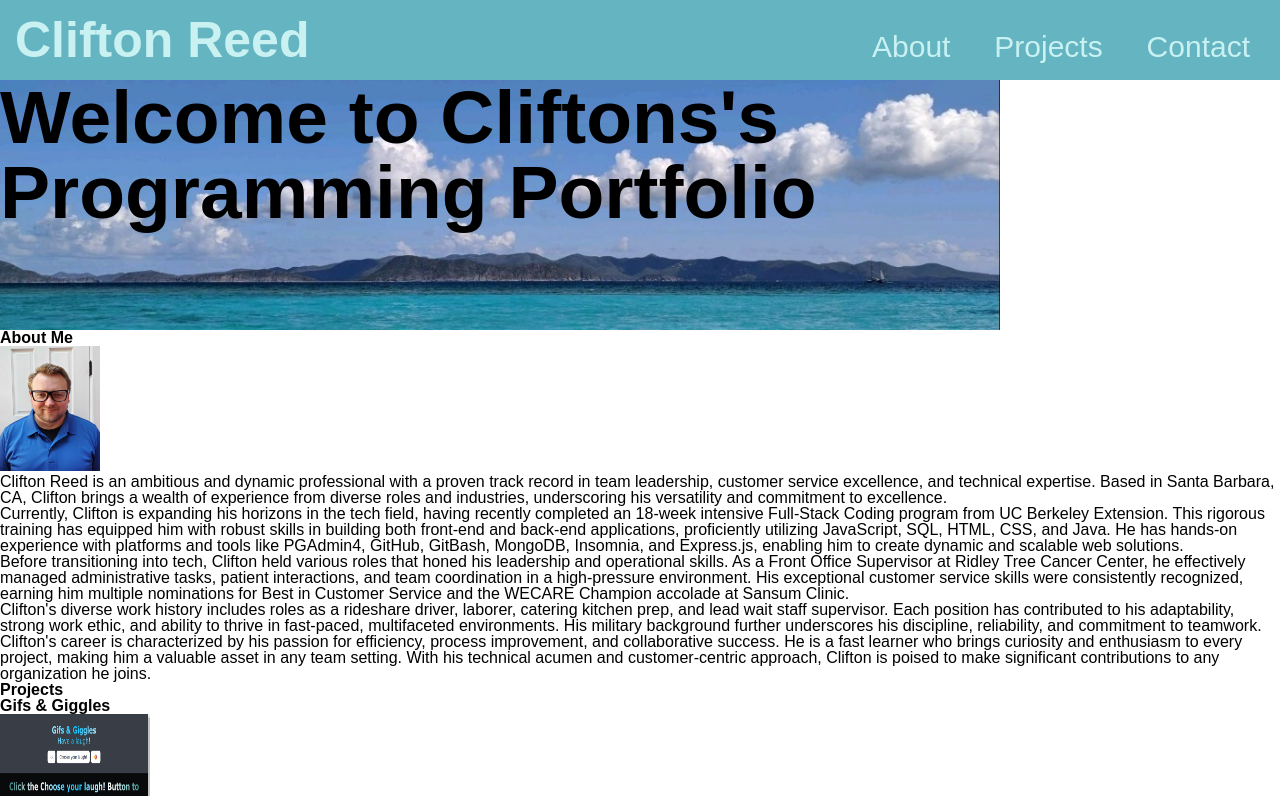
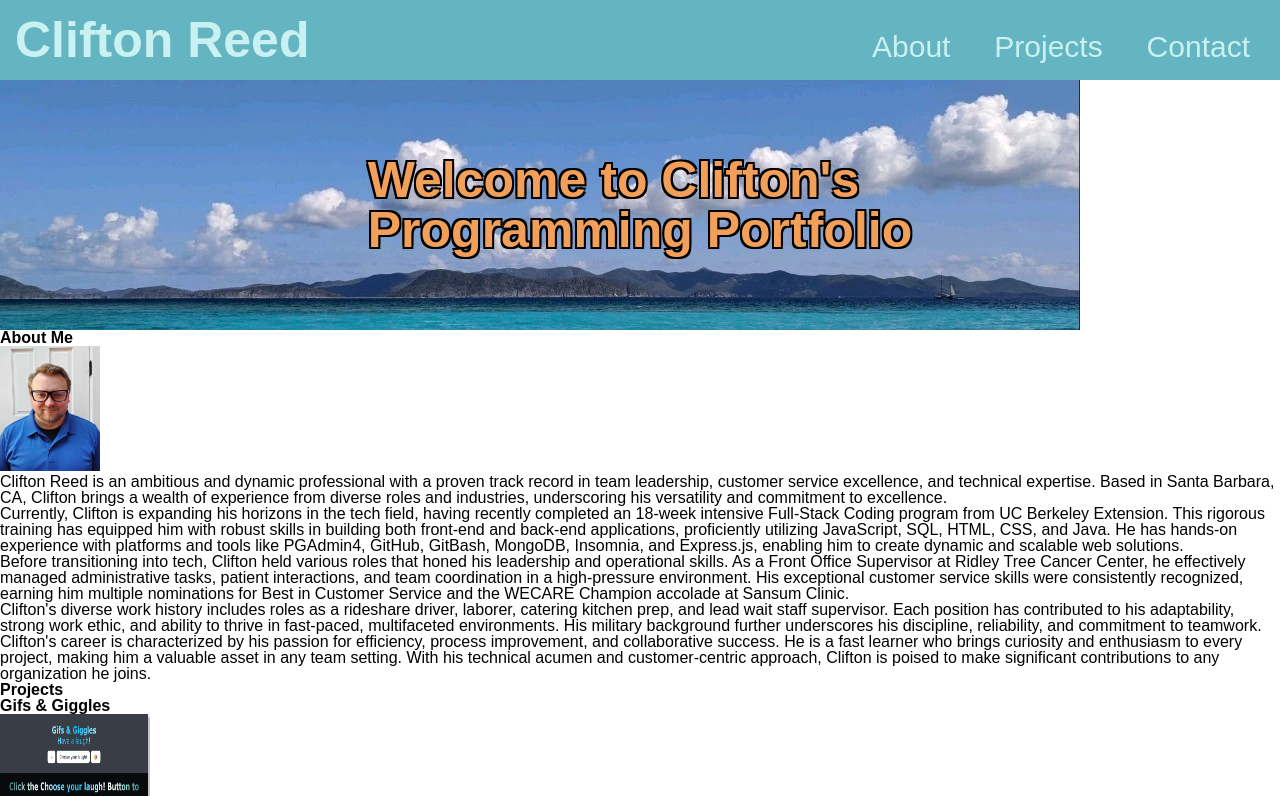
Before and after one commit to ccreed86/creed-portfolio-pro, a plain HTML site: page index.html in a window 1280 px wide. Shown: the top 796 px of the page. Drawn offline with Linux system fonts and the light colour scheme.

Commit message:
added css to welcome message and hero class for targetting

```diff
--- a/assets/style.css
+++ b/assets/style.css
@@ -1,4 +1,11 @@
 :root {
+
+    /* Coastal Pallet */
+    --sky: rgb(201,241,242);
+    --ocean: rgb(100,181,193);
+    --sunset: rgb(242,159,90);
+    --sandy: rgb(226,215,176);
+    --rocks: rgb(132,121,104);
 
     /* Dark Color Pallet */
     --blue: rgb(7,78,103);
@@ -6,13 +13,6 @@
     --coral: rgb(182,175,157);
     --sand: rgb(255,143,122);
     --pink: rgb(215,204,200);
-
-    /* Coastal Pallet */
-    --sky: rgb(201,241,242);
-    --ocean: rgb(100,181,193);
-    --sunset: rgb(242,159,90);
-    --sandy: rgb(226,215,176);
-    --rocks: rgb(132,121,104);
 
 }
 
@@ -41,13 +41,30 @@ nav a:hover {
     color: var(--sunset)
 }
 
-h1 {
-    font-size: 75px;
+.hero {
+    display: flex;
+    flex-direction: row;
+    flex-wrap: wrap;
+    justify-content: center;
+    align-items: center;
     background-image: url("../assets/cssImages/vbi_skyline.jpg");
     background-repeat: no-repeat;
-    background-size:contain;
     object-fit: fill;
     min-height: 250px;
     min-width: fit-content;
 
 }
+
+h1 {
+    font-size: 50px;
+    color: var(--sunset);
+    text-shadow:
+    2px 2px 0 #000,
+    -2px 2px 0 #000,
+    -2px -2px 0 #000,
+    2px -2px 0 #000;
+    padding: 15px;
+
+
+
+}
--- a/index.html
+++ b/index.html
@@ -19,7 +19,10 @@
     </header>
 
     <main>
-      <h1>Welcome to Cliftons's Programming Portfolio</h1>
+      <section class="hero">
+        <h1>Welcome to Clifton's <br> Programming Portfolio</h1>
+      </section>
+
 
       <section class="about" id="about">
         <h2>About Me</h2>
```
